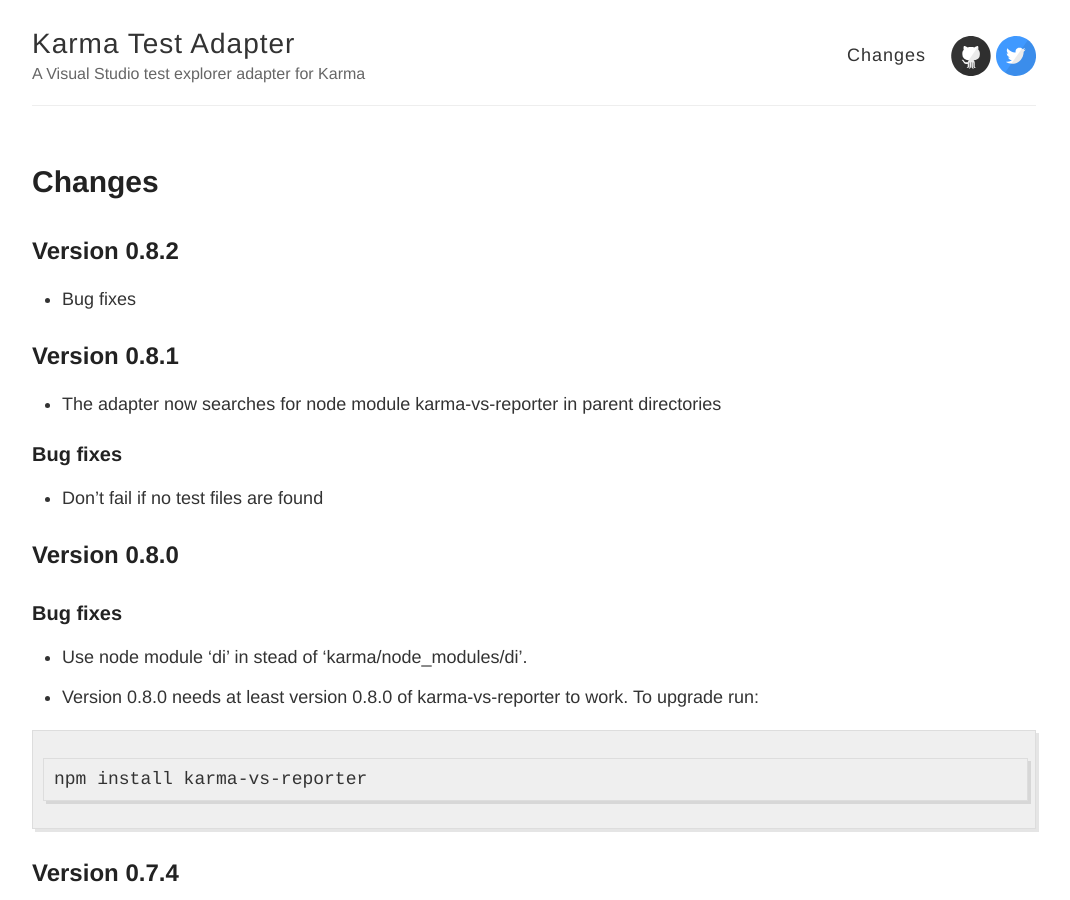
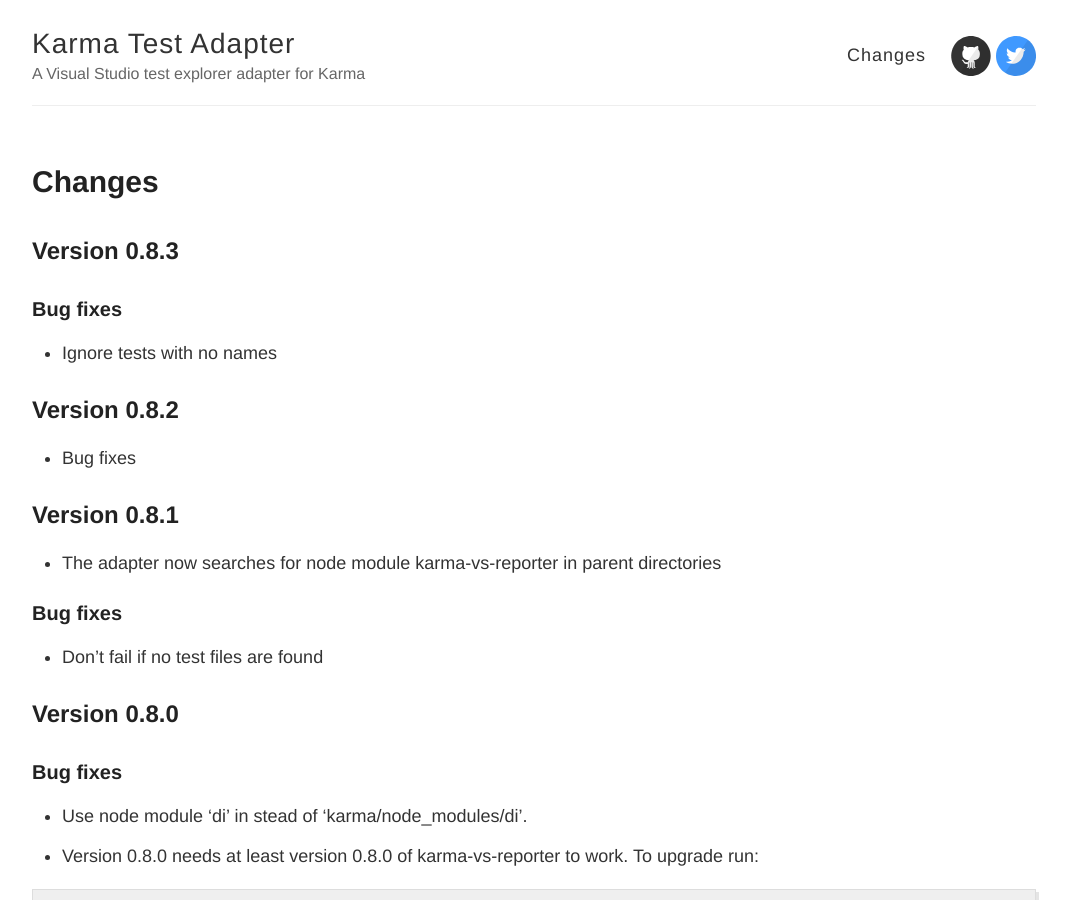
Before and after one commit to MortenHoustonLudvigsen/KarmaTestAdapter, a Jekyll site: the page built from Changes.md, in a window 1280 px wide and 900 px high. Shown: the whole window, without its empty margins (106-1176 px from the left). Built offline with Jekyll 4.4.1, drawn with Linux system fonts in a browser that asks for light colours; Markdown is read by kramdown in place of the engine named in the settings.

Commit message:
Update changes

```diff
--- a/Changes.md
+++ b/Changes.md
@@ -3,6 +3,12 @@
 title: Changes
 permalink: /changes/
 ---
+
+## Version 0.8.3
+
+### Bug fixes
+
+* Ignore tests with no names
 
 ## Version 0.8.2
 
```
